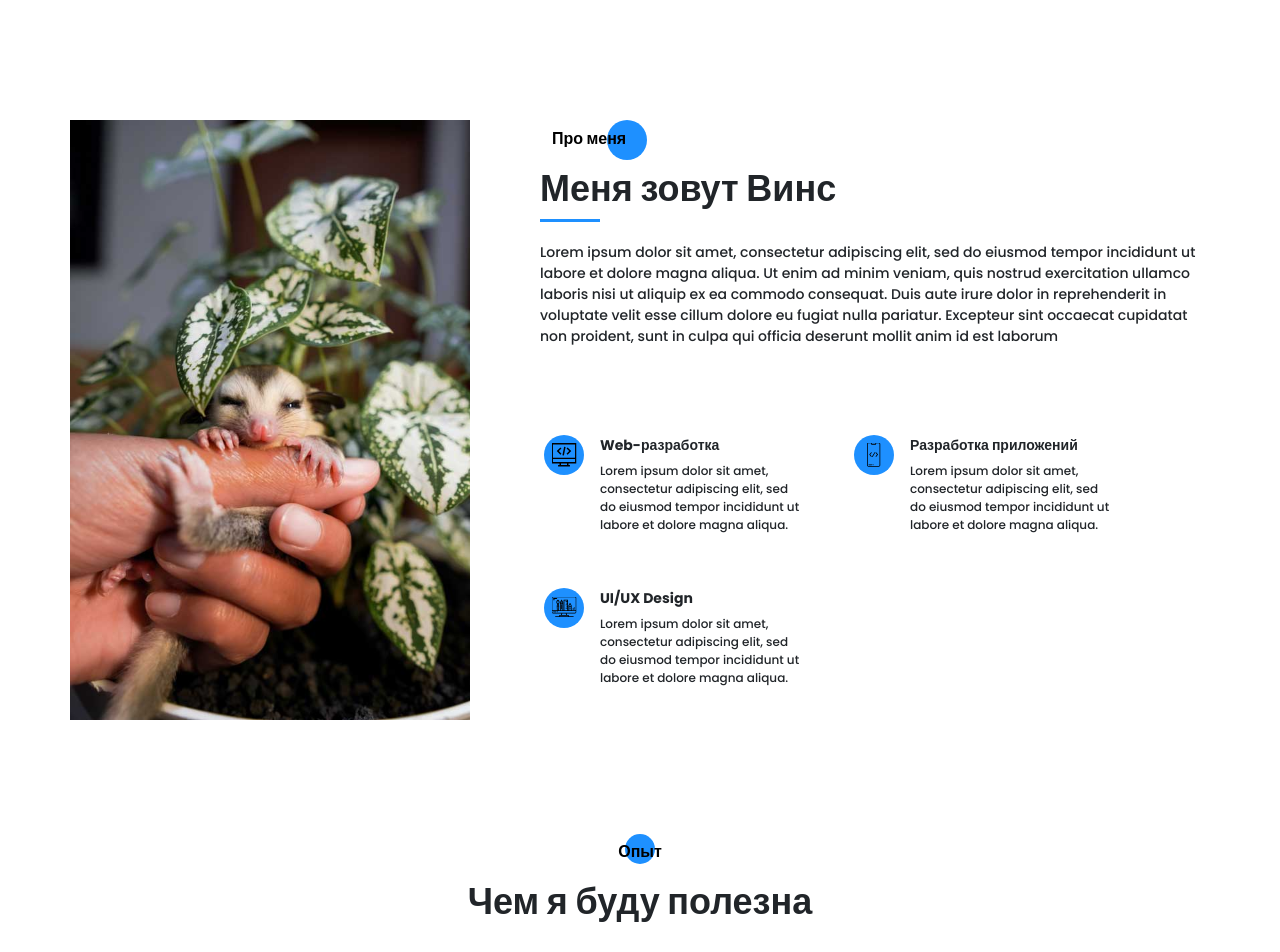
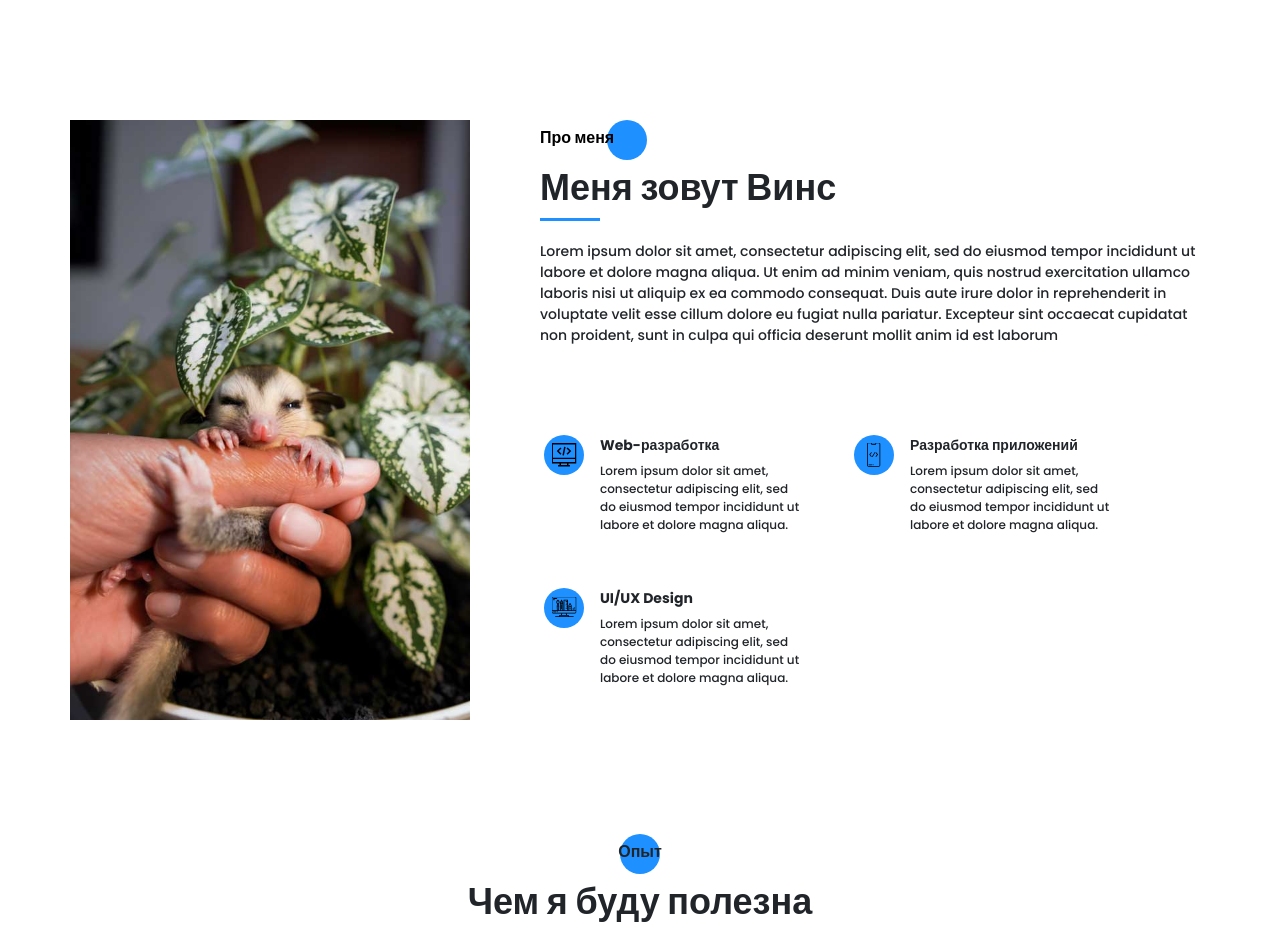
Before and after one commit to VinsFlo/portfolio, a website: page index.html in a window 1280 px wide. Shown: the part 800-1752 px from the top of the page. Drawn offline with Linux system fonts and the light colour scheme.

Commit message:
fix: titles

```diff
--- a/index.html
+++ b/index.html
@@ -220,8 +220,8 @@
 
 	<section class="resume">
 		<div class="container">
-			<h2 class="title title_fz16 resume__title">Опыт</h2>
-			<div class="title title_fz36 resume__subtitle">Чем я буду полезна</div>
+			<h2 class="title title_fz16 title__section-title">Опыт</h2>
+			<div class="title title_fz36 title__section-subtitle">Чем я буду полезна</div>
 			<div class="divider"></div>
 
 			<div class="resume__wrapper">
@@ -305,8 +305,8 @@
 
 	<section class="skills">
 		<div class="container">
-			<h2 class="title title_fz16 skills__title">Навыки</h2>
-			<div class="title title_fz36 skills__subtitle">Что я использую в работе</div>
+			<h2 class="title title_fz16 title__section-title">Навыки</h2>
+			<div class="title title_fz36 title__section-subtitle">Что я использую в работе</div>
 			<div class="divider"></div>
 
 			<div class="skills__items">
--- a/src/sass/blocks/_about.scss
+++ b/src/sass/blocks/_about.scss
@@ -23,7 +23,7 @@
     }
     &__title {
         position: relative;
-        padding: 1px 0 0 12px;
+        padding: 0;
 		color: black;
         @include before_circle;
     }
--- a/src/sass/blocks/_title.scss
+++ b/src/sass/blocks/_title.scss
@@ -20,4 +20,17 @@
     &_fz48 {
         font-size: 48px;
     }
+	&__section-title {
+        position: relative;
+        text-align: center;
+        @include before_circle;
+        &:before {
+            top: -6px;
+            left: 50%;
+            transform: translateX(-50%);
+        }
+    }
+    &__section-subtitle {
+        text-align: center;
+    }
 }
```
Also changed, not shown: src/css/style.min.css.
